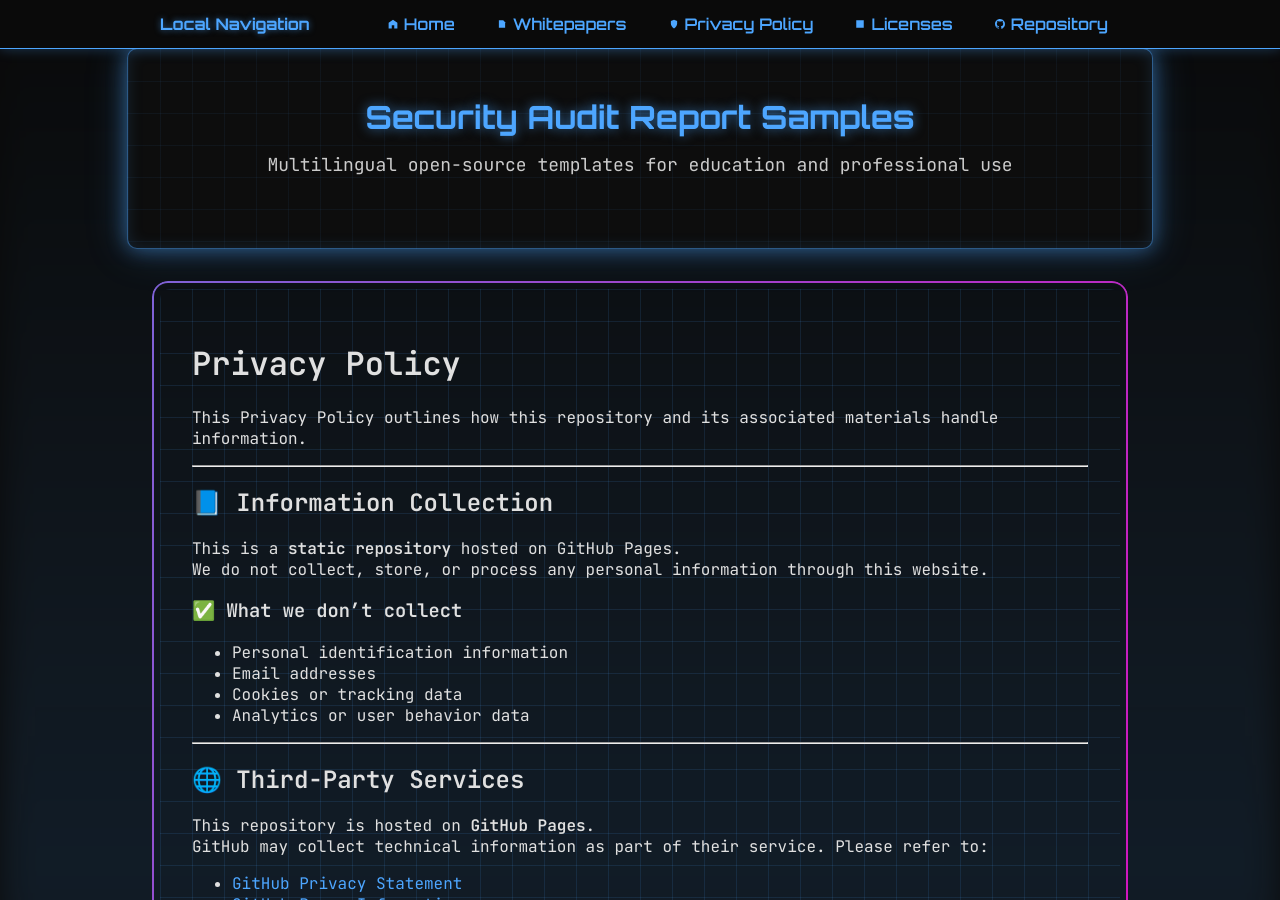
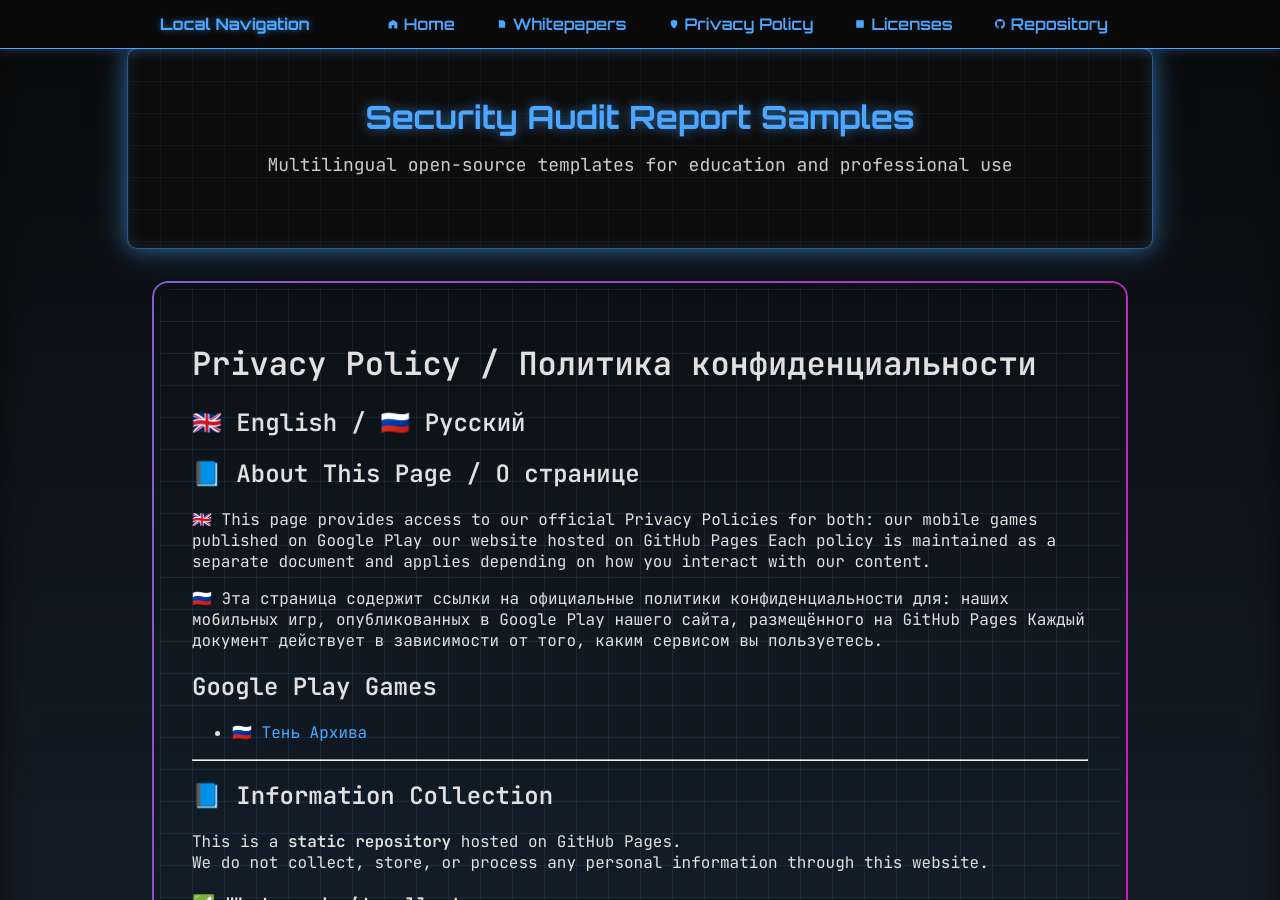
Before and after one commit to SergMorelli/SergMorelli-security-audit-report-samples, a Jekyll site: the page built from privacy-policy.md, in a window 1280 px wide and 900 px high. Built offline with Jekyll 4.4.1, drawn with Linux system fonts in a browser that asks for light colours.

Commit message:
Enhance privacy policy with bilingual sections
Added bilingual content and structured sections for clarity.

```diff
--- a/privacy-policy.md
+++ b/privacy-policy.md
@@ -5,9 +5,33 @@ permalink: /privacy-policy/
 ---
 
 
-# Privacy Policy
+# Privacy Policy / Политика конфиденциальности
 
-This Privacy Policy outlines how this repository and its associated materials handle information.
+
+## 🇬🇧 English / 🇷🇺 Русский
+## 📘  About This Page / О странице
+
+🇬🇧 This page provides access to our official Privacy Policies for both:
+our mobile games published on Google Play
+our website hosted on GitHub Pages
+Each policy is maintained as a separate document and applies depending on how you interact with our content.
+
+🇷🇺 Эта страница содержит ссылки на официальные политики конфиденциальности для:
+наших мобильных игр, опубликованных в Google Play
+нашего сайта, размещённого на GitHub Pages
+Каждый документ действует в зависимости от того, каким сервисом вы пользуетесь.
+
+
+
+## Google Play Games
+
+- 🇷🇺 [Тень Архива ](privacy-policy/tenArhivaru)
+
+
+
+
+
+
 
 ---
 
```
